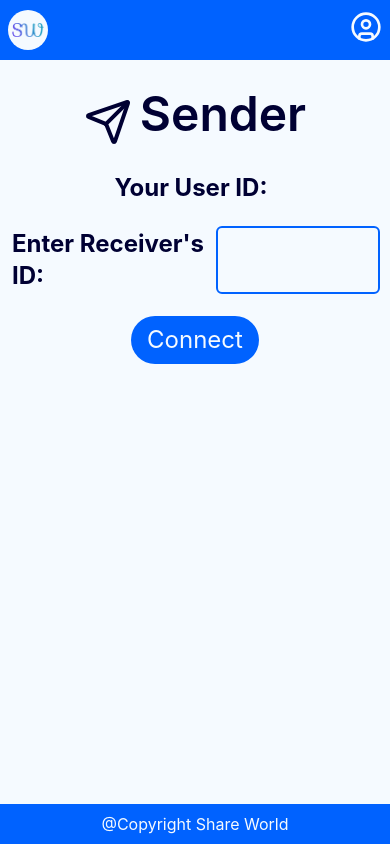
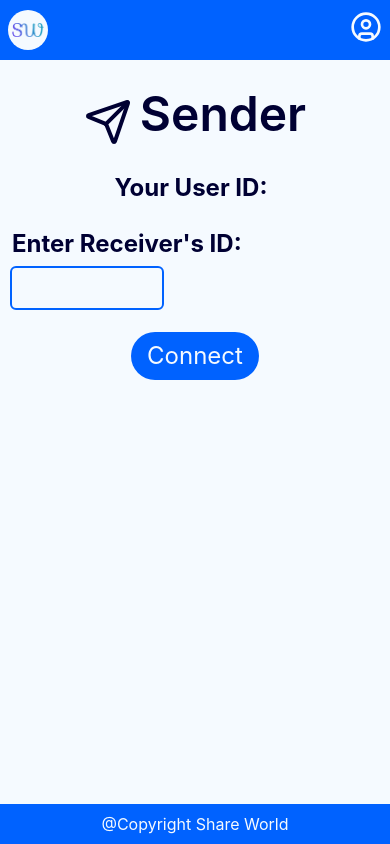
Before and after one commit to NotRohanPaul/share-world, a React (Vite) app in the folder frontend/: page /user/send in a window 390 px wide. Built offline with nearby package versions, Linux system fonts and the light colour scheme; no server answers.

Commit message:
made respective ui changes to files-list and receiver id input box for mobile devices

```diff
--- a/frontend/src/components/user/common/files-list.tsx
+++ b/frontend/src/components/user/common/files-list.tsx
@@ -29,7 +29,7 @@ export const FileList = ({ fileList }: { fileList: FileListType; }) => {
     };
 
     return (
-        <section className="w-[70%] h-fit flex flex-col gap-2 text-base border-4 border-primary p-2 rounded-sm ">
+        <section className="w-fit max-md:w-full h-fit flex flex-col gap-2 text-base max-md:text-sm border-4 border-primary p-2 rounded-sm ">
             <div className="flex gap-2 rounded-sm bg-primary/80 text-white p-2">
                 <p>
                     Files: {fileList.length}
@@ -45,9 +45,9 @@ export const FileList = ({ fileList }: { fileList: FileListType; }) => {
                         const sizeInUnits = convertBytesToUnits(file.metadata.size);
                         return (
                             <div key={file.id} className="flex flex-col rounded-sm bg-primary/50">
-                                <div className="flex items-center gap-2 px-2 pt-2">
+                                <div className="flex items-center gap-2 px-2 p-2">
                                     <div
-                                        className="w-[4rem] h-[4rem]  bg-white rounded-full p-2"
+                                        className="w-[4rem] h-[4rem] max-md:w-[3rem] max-md:h-[3rem] bg-white rounded-full p-2"
                                     >
                                         <Icon className="w-full h-full text-primary" />
                                     </div>
@@ -62,12 +62,12 @@ export const FileList = ({ fileList }: { fileList: FileListType; }) => {
                                             <button
                                                 onClick={() => handleFileDownload(file.data)}
                                             >
-                                                <AppIcons.SaveToDisk className="w-[3rem] h-[3rem] text-primary outline outlin-white" />
+                                                <AppIcons.SaveToDisk className="w-[3rem] h-[3rem]  max-md:w-[2rem] max-md:h-[2rem] text-white" />
                                             </button>
                                         }
                                         {
                                             file.state === "pending" &&
-                                            <AppIcons.Pending className="w-[3rem] h-[3rem] text-primary" />
+                                            <AppIcons.Pending className="w-[3rem] h-[3rem] max-md:w-[2rem] max-md:h-[2rem] text-primary" />
                                         }
                                     </div>
                                 </div>
--- a/frontend/src/components/user/sender/ui/receiver-id-input.tsx
+++ b/frontend/src/components/user/sender/ui/receiver-id-input.tsx
@@ -15,7 +15,7 @@ export const ReceiverIdInput = ({
 }) => {
     return (
         <>
-            <div className="flex gap-2">
+            <div className="w-fit flex flex-wrap gap-2">
                 <label
                     htmlFor="receiver-input"
                     className="font-bold"
@@ -23,8 +23,9 @@ export const ReceiverIdInput = ({
                     Enter Receiver's ID:
                 </label>
                 <input
-                    className="w-[10rem] outline-2 outline-primary rounded-sm caret-primary px-3 py-1 focus:outline-4"
+                    className="outline-2 outline-primary rounded-sm caret-primary px-3 py-1 max-md:p-1 focus:outline-4"
                     id="receiver-input"
+                    size={5}
                     type="text"
                     name="receiver"
                     value={receiverIdInput ?? ""}
```
